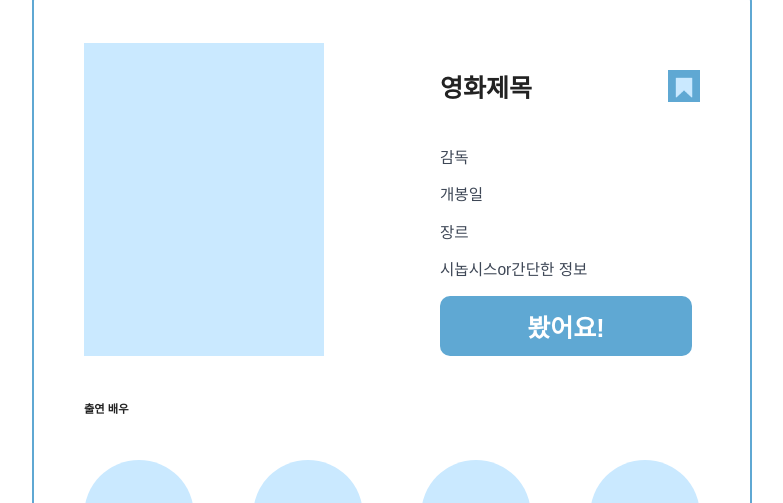
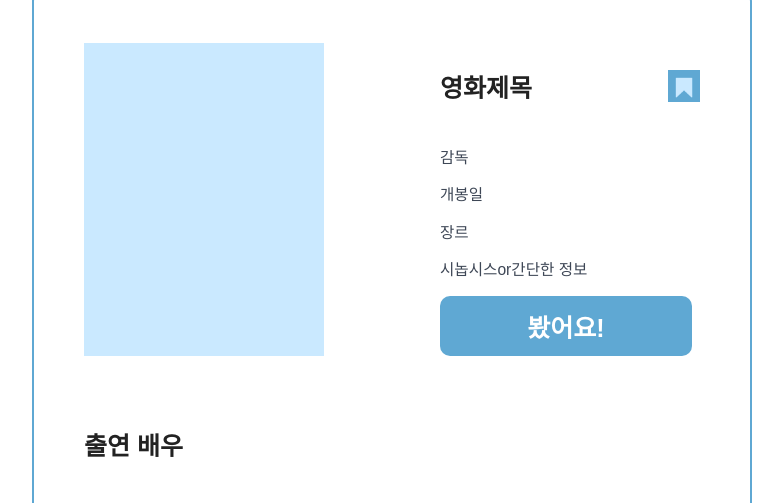
Before and after one commit to seohuizzang/FE_Publish, a plain HTML site: page film.html in a window 1280 px wide. Shown: the part 257-760 px from the top of the page, without its empty margins (248-1031 px from the left). Drawn offline with Linux system fonts and the light colour scheme.

Commit message:
Update FILMstyle.css

```diff
--- a/FILMstyle.css
+++ b/FILMstyle.css
@@ -63,7 +63,8 @@
 }
 .listTitle {
     text-align: left;
-    margin-top: 4.4rem;
+    margin-top: 7rem;
+    font-size: var(--font-regular);
 }
 .actorProfile {
     margin-top: 4.4rem;
```
